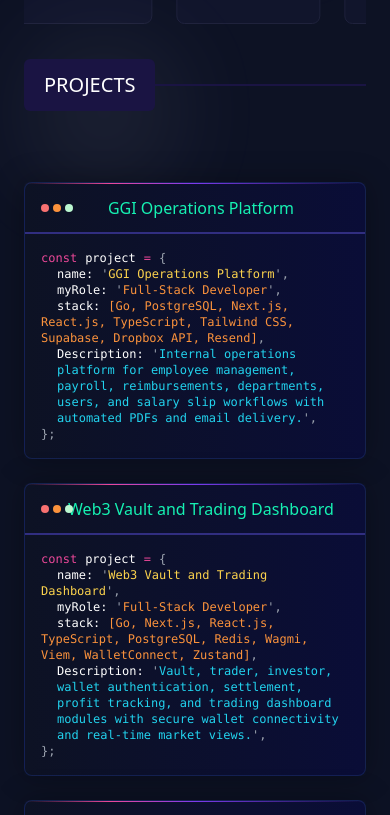
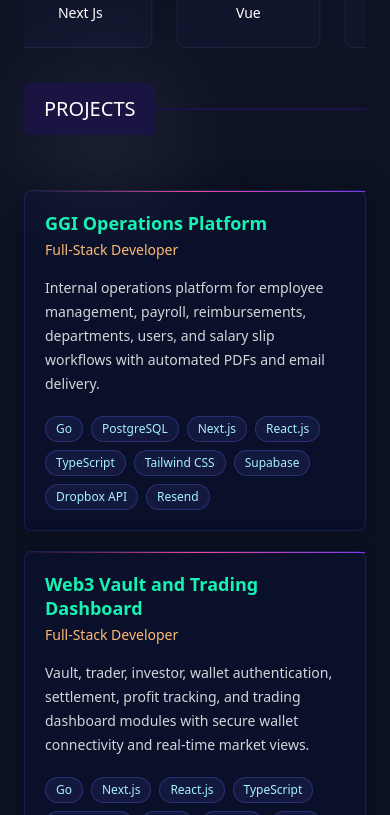
Before and after one commit to MuaviyaImran/portfolio, a React (Create React App) app: page / in a window 390 px wide. Shown: the part 3210-4025 px from the top of the page. Built offline with nearby package versions, Linux system fonts and the light colour scheme; the HTML template or start-up script is replaced by a standard one.

Commit message:
Fixed Animations

```diff
--- a/public/index.html
+++ b/public/index.html
@@ -13,7 +13,7 @@
     <link rel="manifest" href="%PUBLIC_URL%/manifest.json" />
     <meta
       name="description"
-      content="Full-Stack Developer with 2+ years of professional experience delivering scalable, high-quality web applications. Proven expertise in React.js, Vue.js, Next.js, Golang, and Python with strong skills in backend APIs, microservices, and AI integrations (OpenAI, Anthropic, LangChain). Adept at collaborating with international teams, building performant, user-focused solutions, and delivering results that align with business goals."
+      content="Full-stack software engineer with 2+ years of experience building production web applications, dashboards, and internal business platforms using React.js, Next.js, TypeScript, Tailwind CSS, Go, Node.js, PostgreSQL, REST APIs, Web3, geospatial dashboards, and AI integrations."
     />
     <meta
       name="keywords"
--- a/src/App.js
+++ b/src/App.js
@@ -32,6 +32,14 @@ const App = () => {
   useEffect(() => {
     document.title = `${personalData.name}'s Portfolio`;
   }, []);
+
+  useEffect(() => {
+    if (!loading) {
+      requestAnimationFrame(() => {
+        Aos.refreshHard();
+      });
+    }
+  }, [loading]);
 
   useEffect(() => {
     const prefersReducedMotion =
--- a/src/components/ProjectCard.jsx
+++ b/src/components/ProjectCard.jsx
@@ -1,73 +1,53 @@
+import { BsBoxArrowUpRight } from "react-icons/bs";
+
 function ProjectCard({ project }) {
+  const stackItems = project.stack
+    .split(",")
+    .map((item) => item.trim())
+    .filter(Boolean);
+
   return (
-    <div className="from-[#0d1224] border-[#1b2c68a0] relative rounded-lg border bg-gradient-to-r to-[#0a0d37] w-full">
-      <div className="flex flex-row">
-        <div className="h-[1px] w-full bg-gradient-to-r from-transparent via-pink-500 to-violet-600"></div>
-        <div className="h-[1px] w-full bg-gradient-to-r from-violet-600 to-transparent"></div>
-      </div>
-      <div className="px-4 lg:px-8 py-3 lg:py-5 relative">
-        <div className="flex flex-row space-x-1 lg:space-x-2 absolute top-1/2 -translate-y-1/2">
-          <div className="h-2 w-2 lg:h-3 lg:w-3 rounded-full bg-red-400"></div>
-          <div className="h-2 w-2 lg:h-3 lg:w-3 rounded-full bg-orange-400"></div>
-          <div className="h-2 w-2 lg:h-3 lg:w-3 rounded-full bg-green-200"></div>
-        </div>
-        <p className="text-center ml-3 text-[#16f2b3] text-base lg:text-xl">
+    <article className="border-[#1b2c68a0] relative flex h-full w-full flex-col rounded-lg border bg-[#0b102a] p-5 transition-all duration-300 hover:border-violet-500/70 hover:bg-[#0d1230] sm:p-6">
+      <div className="absolute inset-x-0 top-0 h-[1px] bg-gradient-to-r from-transparent via-pink-500 to-violet-600" />
+
+      <div className="mb-4 flex items-start justify-between gap-4">
+        <div>
+          <h3 className="text-lg font-semibold leading-snug text-[#16f2b3]">
             {project.name}
+          </h3>
+          <p className="mt-1 text-sm font-medium text-orange-300">
+            {project.role}
           </p>
         </div>
-      <div className="overflow-hidden border-t-[2px] border-indigo-900 px-4 lg:px-8 py-4 lg:py-8">
-        <code className="font-mono text-xs md:text-sm lg:text-base">
-          <div className="blink">
-            <span className="mr-2 text-pink-500">const</span>
-            <span className="mr-2 text-white">project</span>
-            <span className="mr-2 text-pink-500">=</span>
-            <span className="text-gray-400">{"{"}</span>
-          </div>
-          <div>
-            <span className="ml-4 lg:ml-8 mr-2 text-white">name:</span>
-            <span className="text-gray-400">{`'`}</span>
-            <span className="text-amber-300">{project.name}</span>
-            <span className="text-gray-400">{`',`}</span>
-          </div>
+
         {project.liveUrl && (
-            <div>
-              <span className="ml-4 lg:ml-8 mr-2 text-white">liveUrl:</span>
-              <span className="text-gray-400">{`'`}</span>
           <a
             href={project.liveUrl}
-                className="text-amber-300 hover:text-gray-400"
+            className="mt-1 inline-flex h-9 w-9 shrink-0 items-center justify-center rounded-full border border-violet-500/40 text-violet-200 transition-colors hover:border-[#16f2b3] hover:text-[#16f2b3]"
             target="_blank"
             rel="noreferrer"
+            aria-label={`Open ${project.name}`}
           >
-                Open in Browser
+            <BsBoxArrowUpRight size={15} />
           </a>
-              <span className="text-gray-400">{`',`}</span>
+        )}
       </div>
-          )}
 
-          <div>
-            <span className="ml-4 lg:ml-8 mr-2 text-white">myRole:</span>
-            <span className="text-gray-400">{`'`}</span>
-            <span className="text-orange-400">{project.role}</span>
-            <span className="text-gray-400">{`',`}</span>
+      <p className="flex-1 text-sm leading-6 text-gray-300">
+        {project.description}
+      </p>
+
+      <div className="mt-5 flex flex-wrap gap-2">
+        {stackItems.map((item) => (
+          <span
+            key={item}
+            className="rounded-full border border-indigo-500/30 bg-indigo-500/10 px-2.5 py-1 text-xs font-medium text-cyan-200"
+          >
+            {item}
+          </span>
+        ))}
       </div>
-          <div>
-            <span className="ml-4 lg:ml-8 mr-2 text-white">stack:</span>
-            <span className="text-orange-400">[{project.stack}]</span>
-            <span className="text-gray-400">,</span>
-          </div>
-          <div className="ml-4 lg:ml-8 mr-2">
-            <span className="text-white mr-2">Description:</span>
-            <span className="text-gray-400">{`'`}</span>
-            <span className="text-cyan-400">{project.description}</span>
-            <span className="text-gray-400">{`',`}</span>
-          </div>
-          <div>
-            <span className="text-gray-400">{`};`}</span>
-          </div>
-        </code>
-      </div>
-    </div>
+    </article>
   );
 }
 
--- a/src/components/Projects.jsx
+++ b/src/components/Projects.jsx
@@ -4,12 +4,12 @@ import ProjectCard from "./ProjectCard.jsx";
 const Projects = () => {
   return (
     <div id="projects" className="relative my-12 lg:my-24">
-      <div className="sticky top-10">
+      <div className="sticky top-10 z-10">
         <div className="w-[80px] h-[80px] bg-violet-100 rounded-full absolute -top-3 left-0 translate-x-1/2 filter blur-3xl opacity-30"></div>
         <div
           className="flex items-center justify-start relative"
           data-aos="zoom-in-right"
-          data-aos-duration="2000"
+          data-aos-duration="1000"
           data-aos-delay="50"
           data-aos-easing="ease-in-out"
         >
@@ -20,21 +20,20 @@ const Projects = () => {
         </div>
       </div>
 
-      <div className="pt-24">
-        <div
-          className="flex flex-col gap-6"
-          data-aos="flip-left"
-          data-aos-easing="ease-out-cubic"
-          data-aos-duration="2000"
-          data-aos-delay="50"
-        >
+      <div className="pt-20">
+        <div className="grid grid-cols-1 gap-5 lg:grid-cols-2">
           {projectsData.map((project, index) => (
             <div
-              id={`sticky-card-${index + 1}`}
-              key={index}
-              className="sticky-card w-full mx-auto max-w-2xl sticky"
+              key={project.id}
+              className="w-full"
+              data-aos="fade-up"
+              data-aos-duration="900"
+              data-aos-delay={String((index % 2) * 120)}
+              data-aos-offset="80"
+              data-aos-anchor-placement="top-bottom"
+              data-aos-easing="ease-out-cubic"
             >
-              <div className="box-border flex items-center justify-center rounded shadow-[0_0_30px_0_rgba(0,0,0,0.3)] transition-all duration-[0.5s]">
+              <div className="box-border flex h-full items-stretch justify-center rounded shadow-[0_0_30px_0_rgba(0,0,0,0.3)] transition-all duration-300 hover:-translate-y-0.5 hover:shadow-[0_0_28px_0_rgba(130,40,236,0.2)]">
                 <ProjectCard project={project} />
               </div>
             </div>
--- a/src/dataStore.js
+++ b/src/dataStore.js
@@ -72,7 +72,7 @@ export const experiences = [
   },
   {
     id: 2,
-    title: "Software Engineer",
+    title: "Software Engineer (Frontend)",
     company: "Datum Brain",
     duration: "Sep 2023 - Dec 2025",
     location: "Lahore, Pakistan",
--- a/src/svg/skill-image.js
+++ b/src/svg/skill-image.js
@@ -43,7 +43,7 @@
 // import wordpress from "./skills/wordpress.svg";
 // import laravel from "./skills/laravel.svg";
 // import datascience from "./skills/datascience.svg";
-// import redis from "./skills/redis.svg";
+import redis from "./skills/redis.svg";
 // import elixir from "./skills/elixir.svg";
 // import jenkins from "./skills/jenkins.svg";
 // import phoenix from "./skills/phoenix.svg";
@@ -130,6 +130,7 @@ const skillIcons = {
   fastapi,
   restapi,
   microservices,
+  redis,
   // phoenix,
   // jenkins,
   // elixir,
@@ -184,6 +185,5 @@ const skillIcons = {
 
 export const skillsImage = (skill) => {
   const skillID = skill.toLowerCase();
-  console.log(skillID);
   return skillIcons[skillID] || null;
 };
```
Lines whose indentation alone changed are shown as unchanged.
